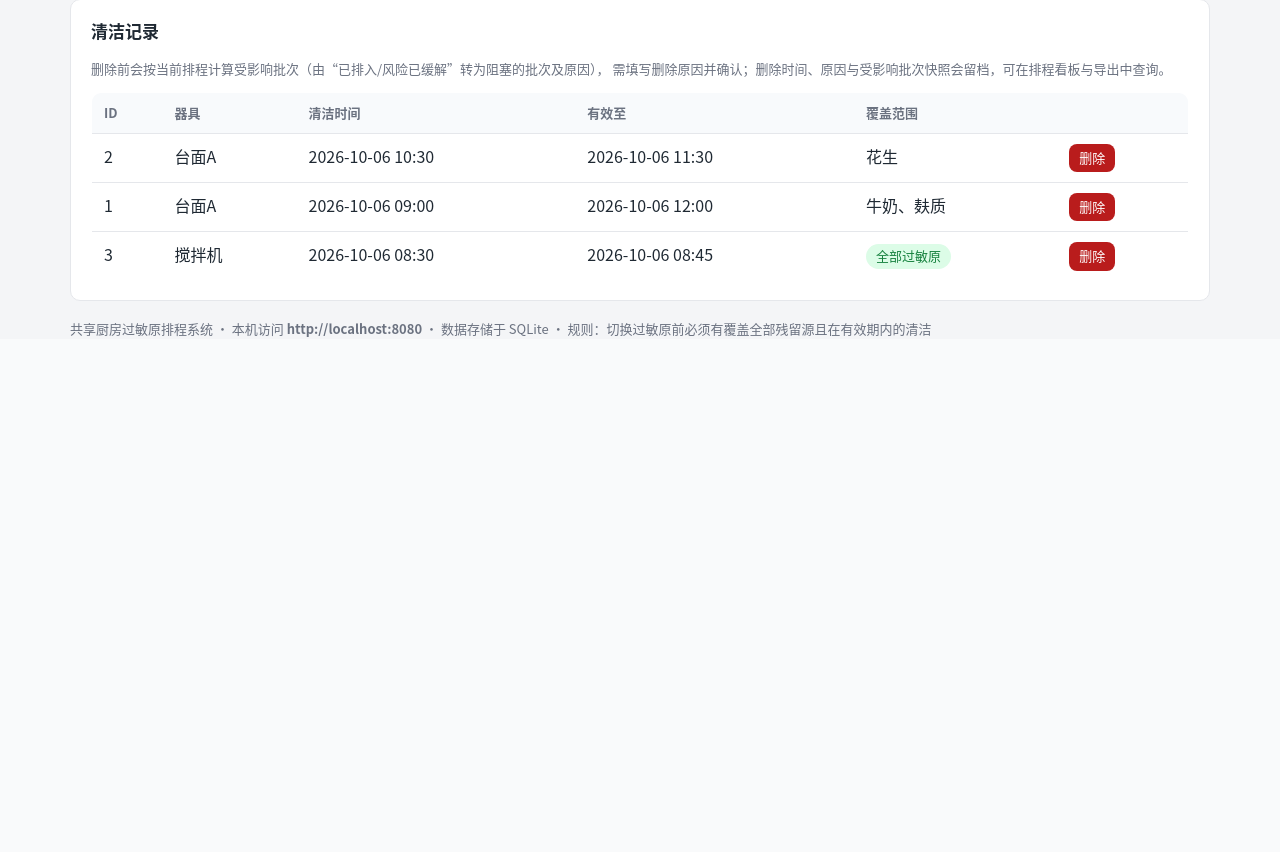
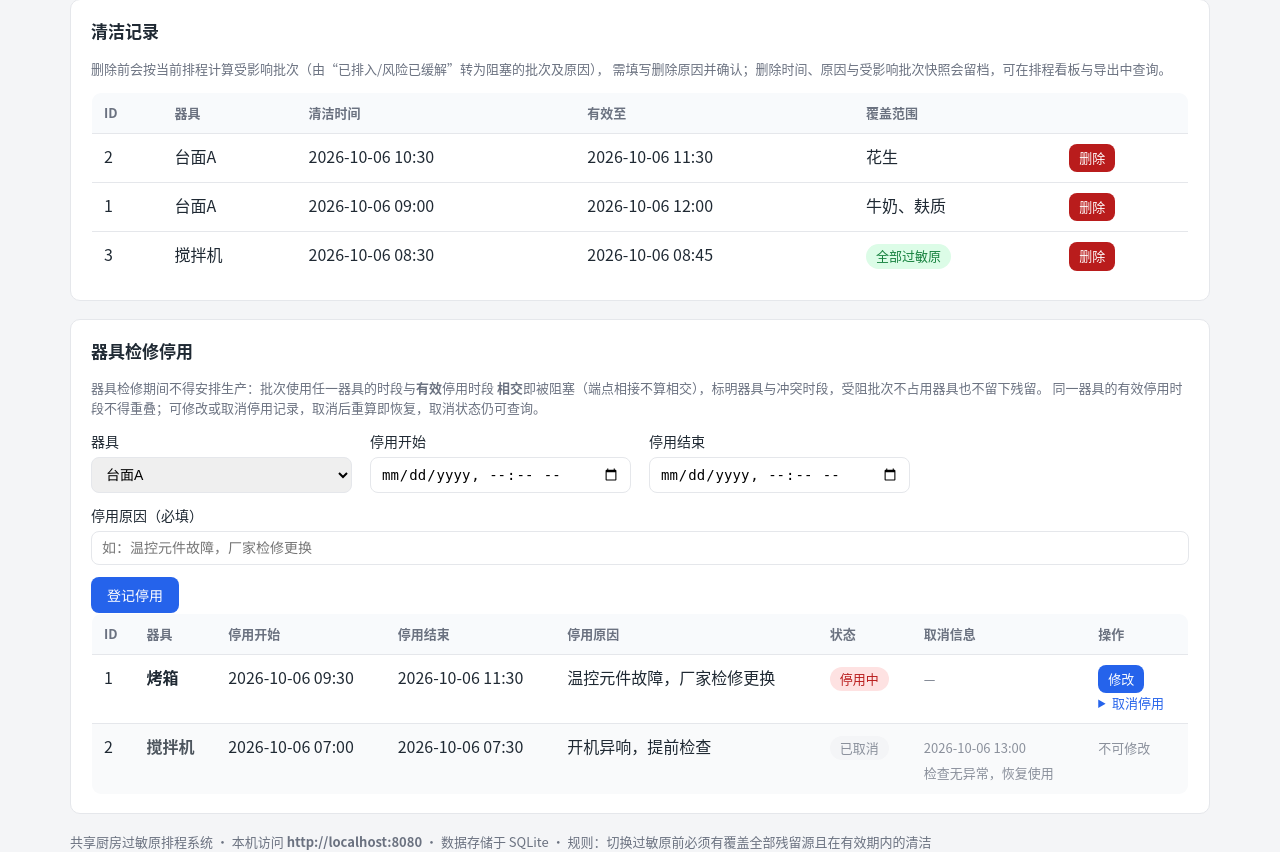
Before and after one commit to Peter03312/solo-gsb-bb5c15ad-6877c7dd-c48a-5bee-be50-4aacc5bddee9, a Flask app: page /equipment in a window 1280 px wide. Shown: the part 467-1319 px from the top of the page. Before the commit the page ends 804 px from the top, so only its background shows below. Run offline with Flask 3, Linux system fonts and the light colour scheme; data comes from the database, SQL or seed files in the repository.

Commit message:
GSB 6877c7dd-c48a-5bee-be50-4aacc5bddee9 B: platform archive

```diff
--- a/app.py
+++ b/app.py
@@ -10,6 +10,10 @@
    - 清洁范围覆盖全部新增残留源（或标记为“全部”）；
    缺少清洁 / 清洁失效 / 覆盖不足时，批次被阻塞并保留阻塞原因；
 3. 被阻塞批次不占用器具、不产生残留；调整顺序后重新计算即可。
+4. 器具检修期间不得安排生产：管理员登记器具停用起止时间与原因，
+   可修改或取消；同一器具的有效停用时段不得重叠。批次使用任一器具的
+   时段与有效停用时段相交即阻塞（端点相接不算相交），标明器具与冲突
+   时段；受阻批次不占用器具也不留下残留。取消停用后重算即恢复。
 """
 import csv
 import io
@@ -53,6 +57,17 @@ CREATE TABLE IF NOT EXISTS cleaning (
     cleaned_at TEXT NOT NULL,
     valid_until TEXT NOT NULL,
     covers TEXT NOT NULL DEFAULT '*'
+);
+CREATE TABLE IF NOT EXISTS equipment_outage (
+    id INTEGER PRIMARY KEY AUTOINCREMENT,
+    equipment_id INTEGER NOT NULL REFERENCES equipment(id) ON DELETE CASCADE,
+    start_time TEXT NOT NULL,
+    end_time TEXT NOT NULL,
+    reason TEXT NOT NULL,
+    cancelled INTEGER NOT NULL DEFAULT 0,
+    cancel_reason TEXT NOT NULL DEFAULT '',
+    cancelled_at TEXT NOT NULL DEFAULT '',
+    created_at TEXT NOT NULL
 );
 CREATE TABLE IF NOT EXISTS allergen_revision (
     id INTEGER PRIMARY KEY AUTOINCREMENT,
@@ -150,6 +165,7 @@ def seed_if_empty(conn):
         ("贝类意面", "贝类,麸质", "台面B", t(9), t(10)),
         ("香蕉奶昔", "牛奶", "搅拌机", t(8), t(8, 30)),
         ("杏仁奶", "坚果", "搅拌机", t(9), t(9, 30)),
+        ("蜂蜜烤翅", "芥末", "烤箱", t(10), t(11)),
     ]
     for i, (name, alg, eqname, s, e) in enumerate(batches, 1):
         cur = conn.execute(
@@ -167,6 +183,19 @@ def seed_if_empty(conn):
         conn.execute(
             "INSERT INTO cleaning(equipment_id, cleaned_at, valid_until, covers)"
             " VALUES (?,?,?,?)", (eq[eqname], c, v, covers))
+    now = datetime.now().isoformat(timespec="minutes")
+    outages = [
+        # 烤箱 09:30–11:30 检修，10:00–11:00 的「蜂蜜烤翅」与之相交 → 阻塞
+        ("烤箱", t(9, 30), t(11, 30), "温控元件故障，厂家检修更换", 0, "", ""),
+        # 搅拌机上午曾临时停用后取消（不再阻塞排程），用于演示取消状态可查
+        ("搅拌机", t(7), t(7, 30), "开机异响，提前检查", 1, "检查无异常，恢复使用", now),
+    ]
+    for eqname, s, e, reason, cancelled, cancel_reason, cancelled_at in outages:
+        conn.execute(
+            "INSERT INTO equipment_outage(equipment_id, start_time, end_time,"
+            " reason, cancelled, cancel_reason, cancelled_at, created_at)"
+            " VALUES (?,?,?,?,?,?,?,?)",
+            (eq[eqname], s, e, reason, cancelled, cancel_reason, cancelled_at, now))
     conn.commit()
 
 
@@ -177,6 +206,11 @@ def parse_dt(s):
         return datetime.fromisoformat(s)
     except (TypeError, ValueError):
         return None
+
+
+def fmt_dt(dt):
+    """阻塞原因等界面文案中使用的时间格式：YYYY-MM-DD HH:MM。"""
+    return dt.strftime("%Y-%m-%d %H:%M") if dt else "—"
 
 
 def split_allergens(s):
@@ -235,6 +269,7 @@ def compute_schedule(conn, exclude_cleaning_id=None):
         c["valid_dt"] = parse_dt(c["valid_until"])
         cleanings.setdefault(c["equipment_id"], []).append(c)
     latest_rev = latest_revisions(conn)
+    outages = active_outages(conn)  # equipment_id -> [有效停用时段（已解析时间）]
 
     usage = {}  # equipment_id -> [已排入批次的占用记录]
     results = []
@@ -256,6 +291,23 @@ def compute_schedule(conn, exclude_cleaning_id=None):
         else:
             for eq in eqs:
                 eq_name = eq_names.get(eq, f"#{eq}")
+                # 器具检修期间不得安排生产：与任一“有效”停用时段相交即阻塞。
+                # 相交为严格不等号，端点相接（前结束=停用开始 等）不算相交。
+                hit = [o for o in outages.get(eq, [])
+                       if o["start_dt"] < end and start < o["end_dt"]]
+                if hit:
+                    spans = "、".join(
+                        f"{fmt_dt(o['start_dt'])} ~ {fmt_dt(o['end_dt'])}"
+                        for o in hit)
+                    overlap_spans = "、".join(
+                        f"{fmt_dt(max(start, o['start_dt']))}"
+                        f" ~ {fmt_dt(min(end, o['end_dt']))}"
+                        for o in hit)
+                    blocks.append(
+                        f"器具「{eq_name}」检修停用（停用时段 {spans}，原因：{hit[0]['reason']}）："
+                        f"本批次 {fmt_dt(start)} ~ {fmt_dt(end)} 与停用时段相交"
+                        f"（冲突时段 {overlap_spans}），检修期间不得安排生产")
+                    continue
                 usages = usage.get(eq, [])
                 conflicts = [u for u in usages
                              if u["start"] < end and start < u["end"]]
@@ -408,6 +460,96 @@ def cleaning_deletion_rows(conn):
     return rows
 
 
+# ---------------------------------------------------------------- 器具检修停用
+
+def active_outages(conn):
+    """当前有效（未取消）的停用时段，按器具分组并解析时间。
+
+    排程引擎只认有效停用；已取消记录保留在 equipment_outage 表中供页面查询。
+    """
+    result = {}
+    for r in conn.execute(
+            "SELECT * FROM equipment_outage WHERE cancelled = 0"
+            " ORDER BY start_time, id"):
+        start_dt = parse_dt(r["start_time"])
+        end_dt = parse_dt(r["end_time"])
+        if start_dt is None or end_dt is None:
+            continue
+        result.setdefault(r["equipment_id"], []).append({
+            "id": r["id"], "start_dt": start_dt, "end_dt": end_dt,
+            "reason": r["reason"],
+        })
+    return result
+
+
+def outage_rows(conn):
+    """全部停用记录（含已取消），附器具名称与解析后的时间，供页面与导出使用。"""
+    rows = []
+    for r in conn.execute(
+            "SELECT o.*, e.name AS equipment_name FROM equipment_outage o"
+            " JOIN equipment e ON e.id = o.equipment_id"
+            " ORDER BY o.cancelled, o.start_time DESC, o.id DESC"):
+        d = dict(r)
+        d["start_dt"] = parse_dt(d["start_time"])
+        d["end_dt"] = parse_dt(d["end_time"])
+        rows.append(d)
+    return rows
+
+
+def get_outage(conn, oid):
+    return conn.execute(
+        "SELECT o.*, e.name AS equipment_name FROM equipment_outage o"
+        " JOIN equipment e ON e.id = o.equipment_id WHERE o.id=?",
+        (oid,)).fetchone()
+
+
+def outage_rows_active(conn):
+    """看板用：仅返回有效（未取消）停用记录，按开始时间排序。"""
+    return [o for o in outage_rows(conn) if not o["cancelled"]]
+
+
+def validate_outage(conn, equipment_id, start_s, end_s, reason,
+                    exclude_id=None):
+    """校验停用登记/修改，返回 (equipment_id, start_dt, end_dt, reason, errors)。
+
+    拒绝条件：器具不存在、起止时间缺失或格式无效、结束不晚于开始、
+    原因为空，或与同一器具的其他有效停用时段重叠（端点相接不算重叠）。
+    """
+    errors = []
+    try:
+        equipment_id = int(equipment_id)
+    except (TypeError, ValueError):
+        equipment_id = None
+    eq = (conn.execute("SELECT * FROM equipment WHERE id=?", (equipment_id,))
+          .fetchone() if equipment_id is not None else None)
+    if eq is None:
+        errors.append("器具不存在，请重新选择")
+    start_dt = parse_dt((start_s or "").strip())
+    end_dt = parse_dt((end_s or "").strip())
+    if (start_s or "").strip() and start_dt is None:
+        errors.append("停用开始时间格式无效，请使用 YYYY-MM-DDTHH:MM")
+    if (end_s or "").strip() and end_dt is None:
+        errors.append("停用结束时间格式无效，请使用 YYYY-MM-DDTHH:MM")
+    if start_dt is not None and end_dt is not None and end_dt <= start_dt:
+        errors.append("停用时段无效：结束时间必须晚于开始时间")
+    reason = (reason or "").strip()
+    if not reason:
+        errors.append("请填写停用原因")
+    if eq is not None and start_dt is not None and end_dt is not None \
+            and end_dt > start_dt and reason:
+        for o in active_outages(conn).get(equipment_id, []):
+            if exclude_id is not None and o["id"] == exclude_id:
+                continue
+            # 与现有有效时段严格相交才算重叠；端点相接允许
+            if o["start_dt"] < end_dt and start_dt < o["end_dt"]:
+                errors.append(
+                    f"与该器具已有的有效停用时段重叠："
+                    f"{fmt_dt(o['start_dt'])} ~ {fmt_dt(o['end_dt'])}"
+                    f"（原因：{o['reason']}）；端点相接允许，请调整起止时间")
+                break
+    return equipment_id, start_dt, end_dt, reason, errors
+
+
 # ---------------------------------------------------------------- 页面路由
 
 @app.context_processor
@@ -432,6 +574,7 @@ def index():
                            accepted=accepted,
                            blocked_count=len(results) - accepted,
                            cleaning_deletions=cleaning_deletion_rows(conn),
+                           active_outage_rows=outage_rows_active(conn),
                            latest_release=latest, release_items=items,
                            release_diff=diff, removed_ids=removed_ids)
 
@@ -565,7 +708,7 @@ def equipment_page():
         " JOIN equipment e ON e.id = c.equipment_id"
         " ORDER BY c.cleaned_at DESC, c.id DESC").fetchall()
     return render_template("equipment.html", equipment=equipment,
-                           cleanings=cleanings)
+                           cleanings=cleanings, outages=outage_rows(conn))
 
 
 @app.post("/equipment/<int:eid>/delete")
@@ -657,6 +800,118 @@ def delete_cleaning(cid):
                            affected=affected, reason_value="")
 
 
+@app.post("/outages")
+def add_outage():
+    """登记器具检修停用：器具、起止时间、原因齐备，且不与该器具其他有效
+    停用时段重叠（端点相接不算）。校验失败时不改任何数据。"""
+    conn = get_db()
+    equipment_id = request.form.get("equipment_id")
+    start_s = request.form.get("start_time", "")
+    end_s = request.form.get("end_time", "")
+    reason = request.form.get("reason", "")
+    equipment_id, start_dt, end_dt, reason, errors = validate_outage(
+        conn, equipment_id, start_s, end_s, reason)
+    if errors:
+        for e in errors:
+            flash(f"未登记停用：{e}", "error")
+    else:
+        conn.execute(
+            "INSERT INTO equipment_outage(equipment_id, start_time, end_time,"
+            " reason, cancelled, cancel_reason, cancelled_at, created_at)"
+            " VALUES (?,?,?,?,0,?,?,?)",
+            (equipment_id, start_dt.isoformat(timespec="minutes"),
+             end_dt.isoformat(timespec="minutes"), reason, "",
+             "", datetime.now().isoformat(timespec="minutes")))
+        conn.commit()
+        eq_name = conn.execute("SELECT name FROM equipment WHERE id=?",
+                               (equipment_id,)).fetchone()["name"]
+        flash(f"器具「{eq_name}」停用已登记：{fmt_dt(start_dt)} ~ {fmt_dt(end_dt)}；"
+              f"相交时段的批次将在重新计算后排程阻塞", "ok")
+    return redirect(url_for("equipment_page"))
+
+
+@app.route("/outages/<int:oid>/edit", methods=["GET", "POST"])
+def edit_outage(oid):
+    """修改停用记录的器具 / 起止时间 / 原因。
+
+    已取消记录不可再改；修改后仍须通过同一套校验（含与该器具其他有效
+    时段不重叠），校验失败不改动数据并回到表单保留已填内容。
+    """
+    conn = get_db()
+    outage = get_outage(conn, oid)
+    if outage is None:
+        flash("停用记录不存在或其器具已被删除，未改动任何数据", "error")
+        return redirect(url_for("equipment_page"))
+    if outage["cancelled"]:
+        flash("停用记录已取消，不能再修改；如需停用请重新登记", "error")
+        return redirect(url_for("equipment_page"))
+    equipment = conn.execute("SELECT * FROM equipment ORDER BY id").fetchall()
+    if request.method == "POST":
+        equipment_id = request.form.get("equipment_id")
+        start_s = request.form.get("start_time", "")
+        end_s = request.form.get("end_time", "")
+        reason = request.form.get("reason", "")
+        equipment_id, start_dt, end_dt, reason, errors = validate_outage(
+            conn, equipment_id, start_s, end_s, reason, exclude_id=oid)
+        if errors:
+            for e in errors:
+                flash(f"未保存修改：{e}", "error")
+            form = {"equipment_id": equipment_id if equipment_id is not None
+                    else outage["equipment_id"],
+                    "start_time": (start_s or "").strip(),
+                    "end_time": (end_s or "").strip(), "reason": reason}
+            return render_template("outage_form.html", outage=outage,
+                                   equipment=equipment, form=form,
+                                   errors=errors), 400
+        conn.execute(
+            "UPDATE equipment_outage SET equipment_id=?, start_time=?,"
+            " end_time=?, reason=? WHERE id=?",
+            (equipment_id, start_dt.isoformat(timespec="minutes"),
+             end_dt.isoformat(timespec="minutes"), reason, oid))
+        conn.commit()
+        eq_name = conn.execute("SELECT name FROM equipment WHERE id=?",
+                               (equipment_id,)).fetchone()["name"]
+        flash(f"停用记录 #{oid} 已更新：器具「{eq_name}」"
+              f"{fmt_dt(start_dt)} ~ {fmt_dt(end_dt)}；看板按最新停用状态展示", "ok")
+        return redirect(url_for("equipment_page"))
+    form = {"equipment_id": outage["equipment_id"],
+            "start_time": outage["start_time"],
+            "end_time": outage["end_time"], "reason": outage["reason"]}
+    return render_template("outage_form.html", outage=outage,
+                           equipment=equipment, form=form, errors=[])
+
+
+@app.post("/outages/<int:oid>/cancel")
+def cancel_outage(oid):
+    """取消停用记录：须填写取消原因。已取消 / 不存在的记录拒绝变更。
+
+    取消后该记录不再构成有效停用时段，重新计算排程即恢复；记录本身保留，
+    页面与导出中可查到取消状态、取消原因与取消时间。
+    """
+    conn = get_db()
+    outage = get_outage(conn, oid)
+    if outage is None:
+        flash("停用记录不存在或其器具已被删除，未改动任何数据", "error")
+        return redirect(url_for("equipment_page"))
+    if outage["cancelled"]:
+        flash("该停用记录已取消，无需重复取消", "error")
+        return redirect(url_for("equipment_page"))
+    cancel_reason = request.form.get("cancel_reason", "").strip()
+    if not cancel_reason:
+        flash("未取消：请填写取消原因", "error")
+        return redirect(url_for("equipment_page"))
+    conn.execute(
+        "UPDATE equipment_outage SET cancelled=1, cancel_reason=?,"
+        " cancelled_at=? WHERE id=?",
+        (cancel_reason, datetime.now().isoformat(timespec="minutes"), oid))
+    conn.commit()
+    flash(f"停用记录 #{oid}（器具「{outage['equipment_name']}」"
+          f"{outage['start_time'].replace('T', ' ')} ~ "
+          f"{outage['end_time'].replace('T', ' ')}）已取消，"
+          f"看板与导出按最新停用状态展示", "ok")
+    return redirect(url_for("equipment_page"))
+
+
 # ---------------------------------------------------------------- 导出
 
 def export_rows(results):
@@ -717,6 +972,7 @@ def export_json():
         "app_url": APP_URL,
         "schedule": export_rows(results),
         "cleaning_deletions": cleaning_deletion_export_rows(conn),
+        "equipment_outages": outage_export_rows(conn),
     }
     return Response(json.dumps(payload, ensure_ascii=False, indent=2),
                     mimetype="application/json; charset=utf-8",
@@ -791,6 +1047,61 @@ def export_cleaning_deletions_json():
                     mimetype="application/json; charset=utf-8",
                     headers={"Content-Disposition":
                              "attachment; filename=cleaning_deletions.json"})
+
+
+# ---------------------------------------------------- 器具停用记录导出
+
+def outage_export_rows(conn):
+    """把停用记录（含已取消）展开为可导出的结构，反映最新停用状态。"""
+    rows = []
+    for o in outage_rows(conn):
+        rows.append({
+            "outage_id": o["id"],
+            "equipment_id": o["equipment_id"],
+            "equipment": o["equipment_name"],
+            "start_time": o["start_time"],
+            "end_time": o["end_time"],
+            "reason": o["reason"],
+            "status": "已取消" if o["cancelled"] else "有效",
+            "active": not o["cancelled"],
+            "cancel_reason": o["cancel_reason"],
+            "cancelled_at": o["cancelled_at"],
+            "created_at": o["created_at"],
+        })
+    return rows
+
+
+@app.route("/export/outages.csv")
+def export_outages_csv():
+    out = io.StringIO()
+    out.write("﻿")  # BOM，便于 Excel 识别中文
+    w = csv.writer(out)
+    w.writerow(["停用序号", "器具", "停用开始", "停用结束", "停用原因",
+                "状态", "取消时间", "取消原因", "登记时间"])
+    for o in outage_export_rows(get_db()):
+        w.writerow([o["outage_id"], o["equipment"],
+                    o["start_time"].replace("T", " "),
+                    o["end_time"].replace("T", " "), o["reason"],
+                    o["status"],
+                    o["cancelled_at"].replace("T", " ") if o["cancelled_at"] else "",
+                    o["cancel_reason"],
+                    o["created_at"].replace("T", " ")])
+    return Response(out.getvalue(), mimetype="text/csv; charset=utf-8",
+                    headers={"Content-Disposition":
+                             "attachment; filename=equipment_outages.csv"})
+
+
+@app.route("/export/outages.json")
+def export_outages_json():
+    payload = {
+        "generated_at": datetime.now().isoformat(timespec="seconds"),
+        "app_url": APP_URL,
+        "equipment_outages": outage_export_rows(get_db()),
+    }
+    return Response(json.dumps(payload, ensure_ascii=False, indent=2),
+                    mimetype="application/json; charset=utf-8",
+                    headers={"Content-Disposition":
+                             "attachment; filename=equipment_outages.json"})
 
 
 # ---------------------------------------------------------------- 生产交接版
@@ -905,12 +1216,13 @@ def diff_against_release(results, items):
 def publish_release():
     """把当前排程发布为可追溯的生产交接版。
 
-    在 BEGIN IMMEDIATE 事务内按现有器具占用、过敏原与清洁规则重新计算，
+    在 BEGIN IMMEDIATE 事务内按现有器具占用、过敏原与清洁规则重新计算
+    （含器具检修停用：与有效停用时段相交的批次同样按阻塞处理），
     并在同一事务内写入连续版本号与按顺序排列的批次快照：计算所依据的
-    批次/器具/清洁数据与落库内容处于同一事务，并发修改只能排在事务之前
+    批次/器具/清洁/停用数据与落库内容处于同一事务，并发修改只能排在事务之前
     或之后，不会造成版本内容与判定依据不一致；版本号在写锁保护下取
     MAX(version)+1，唯一约束兜底，保证连续不重复。
-    没有批次或存在阻塞批次时回滚，不生成版本。
+    没有批次或存在阻塞批次（含因检修停用被阻塞）时回滚，不生成版本。
     """
     conn = get_db()
     try:
--- a/static/style.css
+++ b/static/style.css
@@ -187,3 +187,11 @@ tr.removed td > * { opacity: .72; }
 .release-panel h2 .badge { vertical-align: middle; }
 .release-diff { min-width: 90px; }
 .ops .btn { margin-right: 4px; }
+
+/* 器具检修停用 */
+.grid-form .reason-wide { grid-column: 1 / -1; }
+.outage-table details.cancel-rev summary { white-space: nowrap; }
+.outage-table .cancel-form { min-width: 220px; }
+tr.cancelled-row td { background: #f9fafb; }
+tr.cancelled-row td > * { opacity: .78; }
+.outage-panel table { margin-top: 8px; }
--- a/templates/equipment.html
+++ b/templates/equipment.html
@@ -84,4 +84,77 @@
   </table>
   {% endif %}
 </section>
+
+<section class="panel">
+  <h2>器具检修停用</h2>
+  <p class="hint">器具检修期间不得安排生产：批次使用任一器具的时段与<strong>有效</strong>停用时段
+    <strong>相交</strong>即被阻塞（端点相接不算相交），标明器具与冲突时段，受阻批次不占用器具也不留下残留。
+    同一器具的有效停用时段不得重叠；可修改或取消停用记录，取消后重算即恢复，取消状态仍可查询。</p>
+  {% if not equipment %}
+  <p class="empty">请先添加器具。</p>
+  {% else %}
+  <form method="post" action="{{ url_for('add_outage') }}" class="grid-form">
+    <label>器具
+      <select name="equipment_id" required>
+        {% for e in equipment %}<option value="{{ e.id }}">{{ e.name }}</option>{% endfor %}
+      </select>
+    </label>
+    <label>停用开始
+      <input type="datetime-local" name="start_time" required>
+    </label>
+    <label>停用结束
+      <input type="datetime-local" name="end_time" required>
+    </label>
+    <label class="reason-wide">停用原因（必填）
+      <input type="text" name="reason" required placeholder="如：温控元件故障，厂家检修更换">
+    </label>
+    <div class="form-actions"><button class="btn" type="submit">登记停用</button></div>
+  </form>
+  {% endif %}
+
+  {% if not outages %}<p class="empty">暂无停用记录。</p>{% else %}
+  <table class="outage-table">
+    <thead><tr><th>ID</th><th>器具</th><th>停用开始</th><th>停用结束</th>
+      <th>停用原因</th><th>状态</th><th>取消信息</th><th>操作</th></tr></thead>
+    <tbody>
+    {% for o in outages %}
+      <tr class="{{ 'cancelled-row' if o.cancelled }}">
+        <td>{{ o.id }}</td>
+        <td><strong>{{ o.equipment_name }}</strong></td>
+        <td class="time">{{ o.start_time.replace('T', ' ') }}</td>
+        <td class="time">{{ o.end_time.replace('T', ' ') }}</td>
+        <td>{{ o.reason }}</td>
+        <td>
+          {% if o.cancelled %}<span class="badge muted">已取消</span>
+          {% else %}<span class="badge bad">停用中</span>{% endif %}
+        </td>
+        <td>
+          {% if o.cancelled %}
+          <span class="muted time">{{ o.cancelled_at.replace('T', ' ') }}</span><br>
+          <span class="muted">{{ o.cancel_reason }}</span>
+          {% else %}<span class="muted">—</span>{% endif %}
+        </td>
+        <td class="ops">
+          {% if not o.cancelled %}
+          <a class="btn small" href="{{ url_for('edit_outage', oid=o.id) }}">修改</a>
+          <details class="rev cancel-rev">
+            <summary>取消停用</summary>
+            <form method="post" action="{{ url_for('cancel_outage', oid=o.id) }}"
+                  class="rev-form cancel-form"
+                  onsubmit="return confirm('取消后该时段不再阻塞排程，确定取消此停用记录？');">
+              <label>取消原因（必填）
+                <input type="text" name="cancel_reason" required
+                       placeholder="如：检修提前完成，恢复使用">
+              </label>
+              <div><button class="btn danger small" type="submit">确认取消</button></div>
+            </form>
+          </details>
+          {% else %}<span class="muted">不可修改</span>{% endif %}
+        </td>
+      </tr>
+    {% endfor %}
+    </tbody>
+  </table>
+  {% endif %}
+</section>
 {% endblock %}
```
Also changed, not shown: templates/index.html (+31 -0 lines), templates/outage_form.html (added, +49 -0 lines), README.md, 1 other file.
